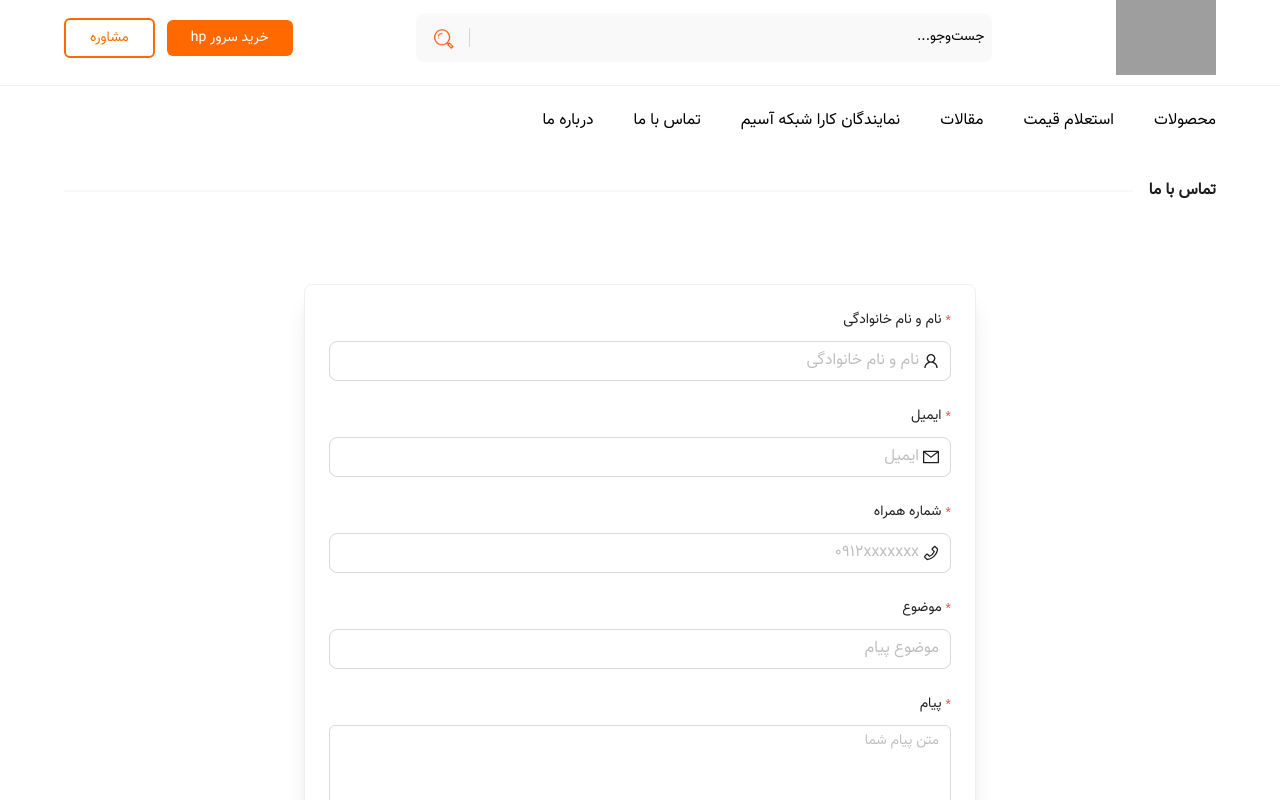
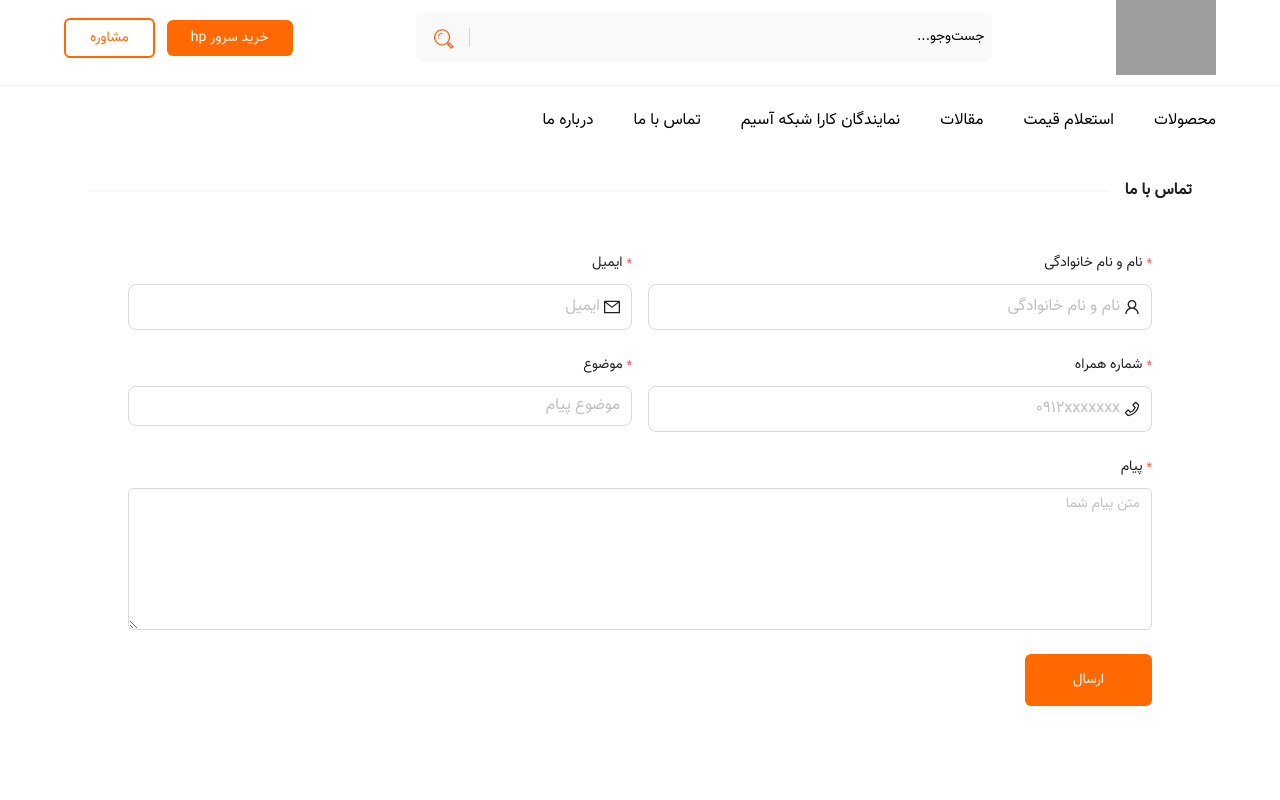
Before and after one commit to ipasimco-stack/asimco-front, a Next.js app: page /contact-us in a window 1280 px wide. Shown: the top 800 px of the page. Built offline with nearby package versions, Linux system fonts and the light colour scheme; grey boxes are pictures that could not be loaded; a web font is replaced by a local one.

Commit message:
feat: re design contact us page

```diff
--- a/src/pages/contact-us.tsx
+++ b/src/pages/contact-us.tsx
@@ -1,8 +1,8 @@
-// app/contact/page.tsx یا pages/contact.tsx (بسته به ساختار پروژه شما)
 "use client";
 import React from "react";
-import { Form, Input, Button, Card, Divider } from "antd";
+import { Form, Input, Divider, Row, Col } from "antd";
 import { MailOutlined, UserOutlined, PhoneOutlined } from "@ant-design/icons";
+import Button from "@/components/shared/button";
 
 const { TextArea } = Input;
 
@@ -14,18 +14,20 @@ const ContactPage: React.FC = () => {
     };
 
     return (
-        <section className="">
-            <Divider orientation="left" orientationMargin={0} className="!font-bold">
-                تماس با ما            </Divider>
+        <section className="w-full min-h-screen px-6">
+            <Divider orientation="left" orientationMargin={0} className="!font-bold !mb-12">
+                تماس با ما
+            </Divider>
 
-            <div className="flex justify-center items-center py-16">
-                <Card className="w-full max-w-2xl p-8 shadow-xl rounded-2xl">
+            <div className="max-w-5xl mx-auto">
                 <Form
                     form={form}
                     layout="vertical"
                     onFinish={handleSubmit}
-                        className="space-y-4"
+                    className="w-full"
                 >
+                    <Row gutter={16}>
+                        <Col xs={24} md={12}>
                             <Form.Item
                                 label="نام و نام خانوادگی"
                                 name="fullname"
@@ -37,7 +39,9 @@ const ContactPage: React.FC = () => {
                                     size="large"
                                 />
                             </Form.Item>
+                        </Col>
 
+                        <Col xs={24} md={12}>
                             <Form.Item
                                 label="ایمیل"
                                 name="email"
@@ -52,7 +56,11 @@ const ContactPage: React.FC = () => {
                                     size="large"
                                 />
                             </Form.Item>
+                        </Col>
+                    </Row>
 
+                    <Row gutter={16}>
+                        <Col xs={24} md={12}>
                             <Form.Item
                                 label="شماره همراه"
                                 name="phone"
@@ -67,7 +75,9 @@ const ContactPage: React.FC = () => {
                                     size="large"
                                 />
                             </Form.Item>
+                        </Col>
 
+                        <Col xs={24} md={12}>
                             <Form.Item
                                 label="موضوع"
                                 name="subject"
@@ -75,27 +85,26 @@ const ContactPage: React.FC = () => {
                             >
                                 <Input placeholder="موضوع پیام" size="large" />
                             </Form.Item>
+                        </Col>
+                    </Row>
 
                     <Form.Item
                         label="پیام"
                         name="message"
                         rules={[{ required: true, message: "لطفا پیام خود را وارد کنید" }]}
                     >
-                            <TextArea rows={5} placeholder="متن پیام شما" />
+                        <TextArea rows={6} placeholder="متن پیام شما" />
                     </Form.Item>
 
-                        <Form.Item className="text-center">
+                    <Form.Item className="text-right">
                         <Button
-                                type="primary"
-                                htmlType="submit"
-                                size="large"
-                                className="px-8 w-full rounded-xl"
+                            variant="solid"
+                            className="px-12 w-full py-4 md:w-auto"
                         >
                             ارسال
                         </Button>
                     </Form.Item>
                 </Form>
-                </Card>
             </div>
         </section>
     );
--- a/src/styles/globals.css
+++ b/src/styles/globals.css
@@ -40,9 +40,13 @@ p {
   margin: 10px auto !important;
 }
 
+.ant-input-affix-wrapper {
+  padding-top: 10px !important;
+  padding-bottom: 10px !important;
+}
+
 .bg-blobs {
   background: white;
-  /* کل صفحه سفید */
   position: absolute;
   inset: 0;
   z-index: -1;
```
Lines whose indentation alone changed are shown as unchanged.
